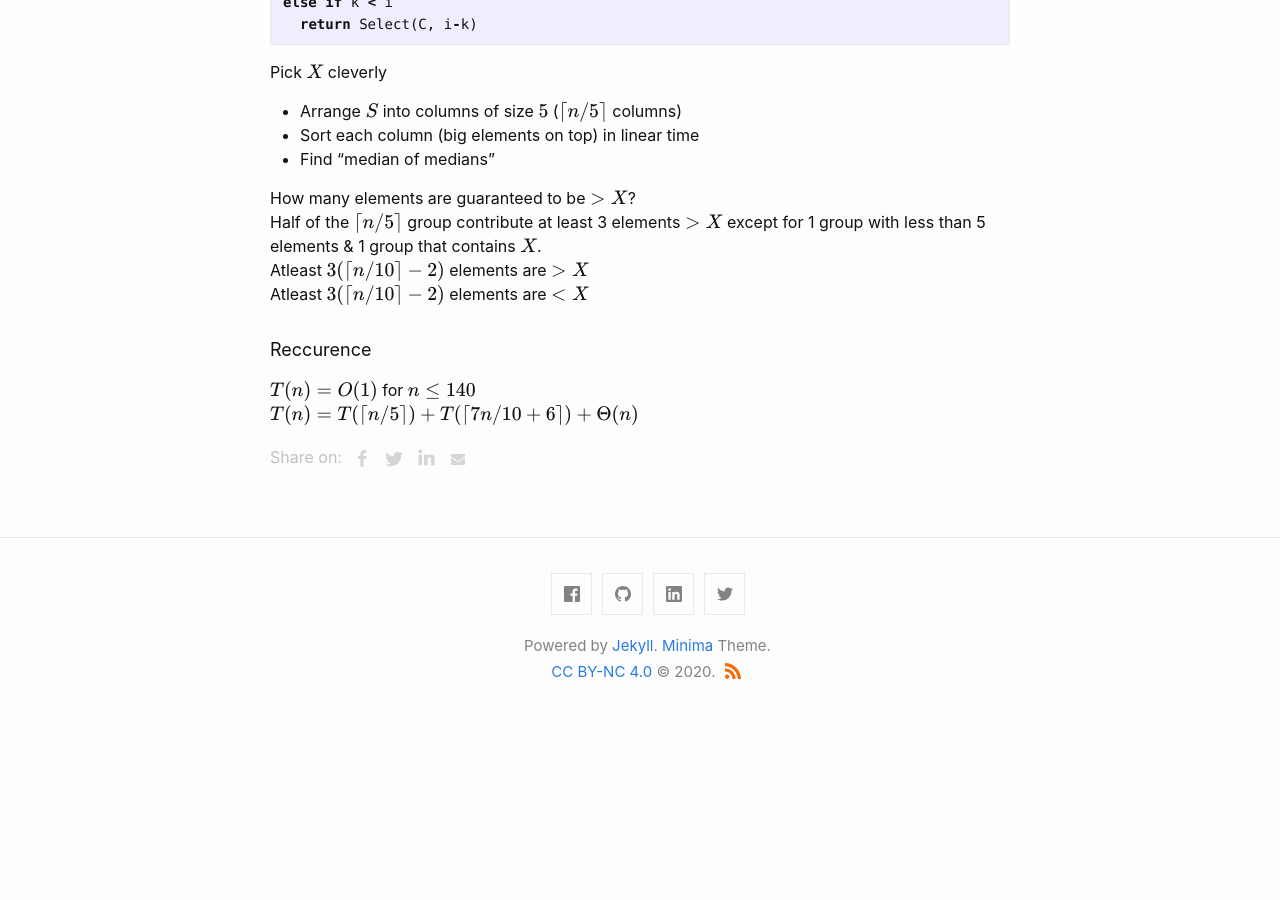
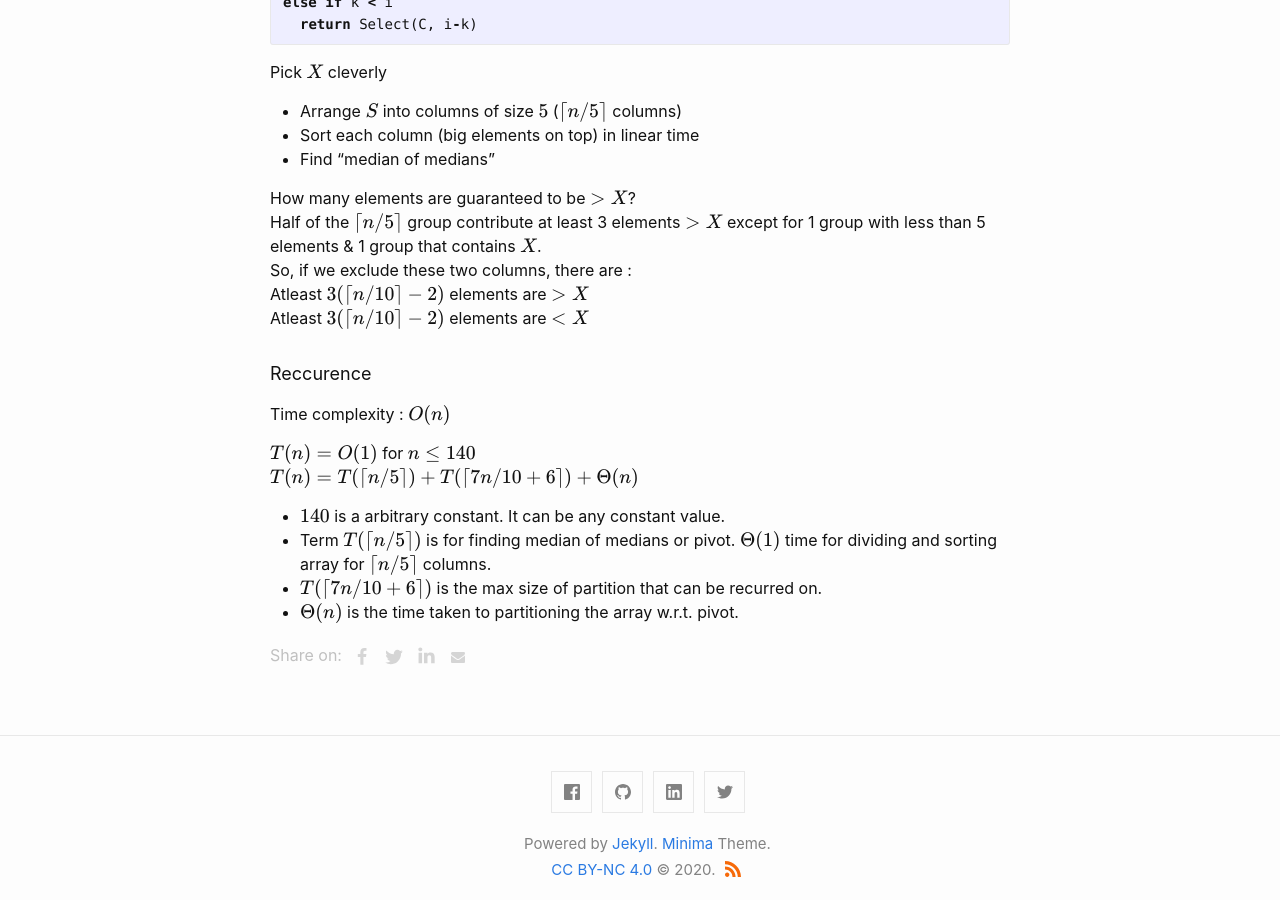
Before and after one commit to Eikansh/eikansh.github.io, a Jekyll site: the page built from _notes/2020-10-07-design-analysis-of-algorithm.md, in a window 1280 px wide and 900 px high, scrolled down 2552 px. Built offline with Jekyll 4.4.1, drawn with Linux system fonts in a browser that asks for light colours; formulas are drawn with MathJax 3; before the commit the page ends 3280 px from its top, so only the background shows below that.

Commit message:
daa notes

```diff
--- a/_notes/2020-10-07-design-analysis-of-algorithm.md
+++ b/_notes/2020-10-07-design-analysis-of-algorithm.md
@@ -2,6 +2,7 @@
 layout : note
 title : "Design and Analysis of Algorithms"
 tags : notes
+modified_date : 2020-10-11
 ---
 
 ## Lecture 1 : Divide & conquer : convex Hull, median finding
@@ -98,10 +99,17 @@ Pick $$X$$ cleverly
 
 How many elements are guaranteed to be $$> X$$?
 Half of the $$\left \lceil{n/5}\right \rceil$$ group contribute at least 3 elements $$>X$$ except for 1 group with less than 5 elements & 1 group that contains $$X$$.
+So, if we exclude these two columns, there are :
 Atleast $$3(\left \lceil{n/10}\right \rceil - 2)$$ elements are $$>X$$
 Atleast $$3(\left \lceil{n/10}\right \rceil - 2)$$ elements are $$<X$$
 
 ##### Reccurence
 
+Time complexity : $$O(n)$$
+
 $$T(n) = O(1)$$ for $$n \leq 140$$
 $$T(n) = T(\left \lceil{n/5}\right \rceil) + T(\left \lceil{7n/10+6}\right \rceil) + \Theta (n)$$
+- $$140$$ is a arbitrary constant. It can be any constant value.
+- Term $$T(\left \lceil{n/5}\right \rceil)$$ is for finding median of medians or pivot. $$\Theta(1)$$ time for dividing and sorting array for $$\left \lceil{n/5}\right \rceil$$ columns.
+- $$T(\left \lceil{7n/10+6}\right \rceil)$$ is the max size of partition that can be recurred on.
+- $$\Theta(n)$$ is the time taken to partitioning the array w.r.t. pivot.
```
